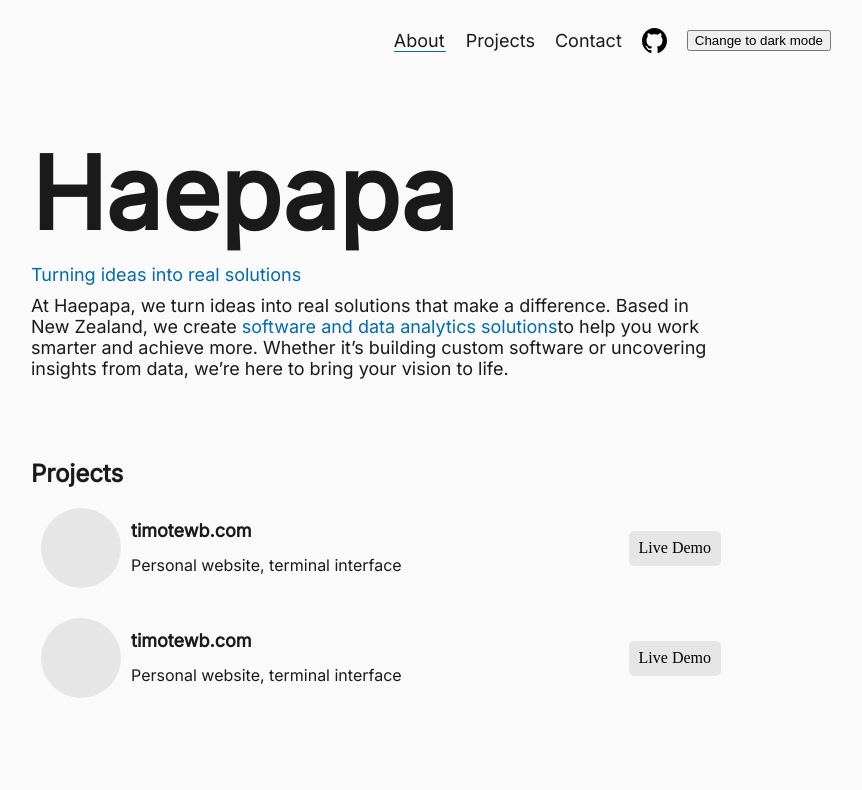
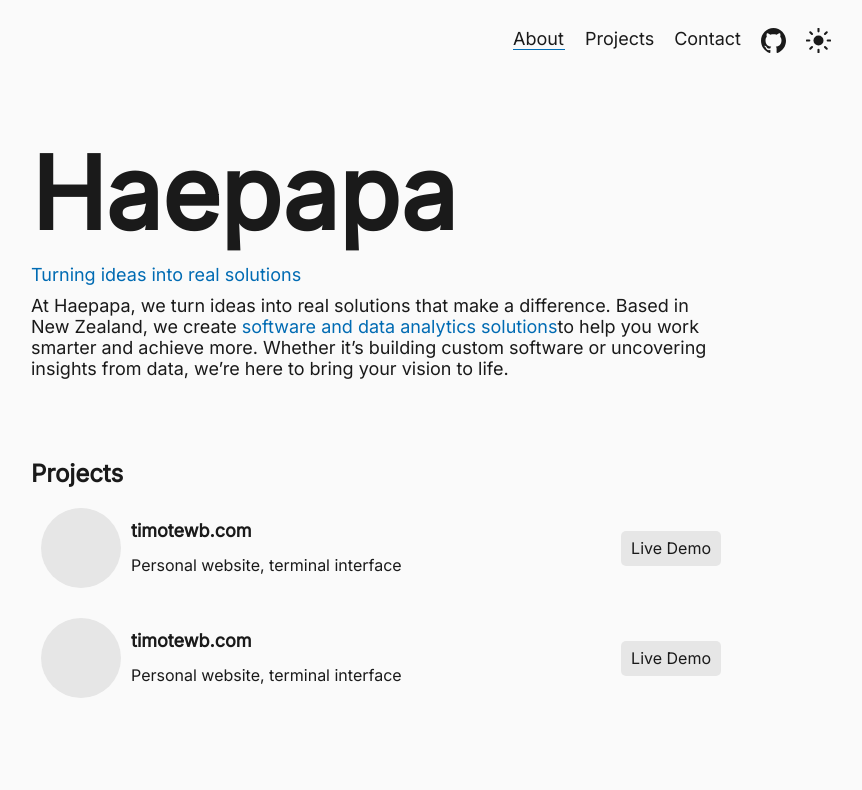
Before and after one commit to Haepapa/haepapacom, a React (Create React App) app: page / in a window 1280 px wide. Shown: the top 790 px of the page, without its empty margins (259-1121 px from the left). Built offline with nearby package versions, Linux system fonts and the light colour scheme.

Commit message:
formatting

```diff
--- a/src/components/Common.css
+++ b/src/components/Common.css
@@ -31,9 +31,7 @@
   align-items: center;
   border-radius: 0.3125rem;
   background: var(--Black-90);
-}
 
-.button-text {
   color: var(--Black-10);
   font-family: Inter;
   font-size: 1rem;
--- a/src/components/Navbar.css
+++ b/src/components/Navbar.css
@@ -17,8 +17,7 @@
   font-style: normal;
   font-weight: 400;
   line-height: normal;
-
-  fill: currentColor;
+  height: 1.5625rem;
 }
 
 .link-line {
@@ -30,5 +29,4 @@
 .link-icon {
   width: 1.5625rem;
   height: 1.5625rem;
-  color: var(--Black-10);
 }
--- a/src/components/Navbar.tsx
+++ b/src/components/Navbar.tsx
@@ -3,6 +3,7 @@ import "./Navbar.css";
 import github from "../images/github.svg";
 import styled from "@emotion/styled";
 import ThemeToggler from "./ThemeToggler";
+import GithubIcon from "./images/GithubIcon";
 
 function Navbar(): JSX.Element {
   const LinkLine = styled.span({
@@ -19,7 +20,7 @@ function Navbar(): JSX.Element {
       <div className="link-container">Projects</div>
       <div className="link-container">Contact</div>
       <div className="link-container">
-        <img src={github} alt="Github Logo" className="link-icon"></img>
+        <GithubIcon />
       </div>
       <div className="link-container">
         <ThemeToggler />
--- a/src/components/ThemeToggler.tsx
+++ b/src/components/ThemeToggler.tsx
@@ -1,4 +1,6 @@
 import React from "react";
+import SunIcon from "./images/SunIcon";
+import MoonIcon from "./images/MoonIcon";
 
 function ThemeToggler() {
   const [theme, setTheme] = React.useState("light");
@@ -9,9 +11,9 @@ function ThemeToggler() {
   }, [theme]);
 
   return (
-    <button onClick={() => setTheme(nextTheme)}>
-      Change to {nextTheme} mode
-    </button>
+    <span onClick={() => setTheme(nextTheme)}>
+      {theme === "light" ? <SunIcon /> : <MoonIcon />}
+    </span>
   );
 }
 
--- /dev/null
+++ b/src/components/images/GithubIcon.tsx
@@ -0,0 +1,29 @@
+import React from "react";
+
+function GithubIcon(): JSX.Element {
+  return (
+    <svg
+      className="link-icon"
+      xmlns="http://www.w3.org/2000/svg"
+      width="25"
+      height="25"
+      viewBox="0 0 25 25"
+    >
+      <g clip-path="url(#clip0_1_14)">
+        <path
+          fill-rule="evenodd"
+          clip-rule="evenodd"
+          d="M12.5 0C19.4037 0 25 5.73741 25 12.8162C25 18.4774 21.4225 23.2799 16.4587 24.9762C15.825 25.1024 15.6 24.7022 15.6 24.361C15.6 23.9385 15.615 22.5585 15.615 20.8435C15.615 19.6485 15.215 18.8686 14.7663 18.4711C17.55 18.1536 20.475 17.0697 20.475 12.1472C20.475 10.7472 19.99 9.60478 19.1875 8.70728C19.3175 8.38353 19.7462 7.07994 19.065 5.31494C19.065 5.31494 18.0175 4.97153 15.6312 6.62903C14.6325 6.34528 13.5625 6.20251 12.5 6.19751C11.4375 6.20251 10.3688 6.34528 9.37125 6.62903C6.9825 4.97153 5.9325 5.31494 5.9325 5.31494C5.25375 7.07994 5.6825 8.38353 5.81125 8.70728C5.0125 9.60478 4.52375 10.7472 4.52375 12.1472C4.52375 17.0572 7.4425 18.1577 10.2188 18.4814C9.86125 18.8014 9.5375 19.366 9.425 20.1947C8.7125 20.5222 6.9025 21.089 5.7875 19.1302C5.7875 19.1302 5.12625 17.8988 3.87125 17.8088C3.87125 17.8088 2.6525 17.7926 3.78625 18.5876C3.78625 18.5876 4.605 18.9814 5.17375 20.4626C5.17375 20.4626 5.9075 22.7501 9.385 21.9751C9.39125 23.0463 9.4025 24.056 9.4025 24.361C9.4025 24.6997 9.1725 25.0962 8.54875 24.9774C3.58125 23.2837 0 18.4787 0 12.8162C0 5.73741 5.5975 0 12.5 0Z"
+          fill="currentColor"
+        />
+      </g>
+      <defs>
+        <clipPath id="clip0_1_14">
+          <rect width="25" height="25" />
+        </clipPath>
+      </defs>
+    </svg>
+  );
+}
+
+export default GithubIcon;
--- /dev/null
+++ b/src/components/images/MoonIcon.tsx
@@ -0,0 +1,17 @@
+import React from "react";
+
+function MoonIcon(): JSX.Element {
+  return (
+    <svg className="link-icon" width="20" height="20" viewBox="0 0 30 30">
+      <path
+        fill="currentColor"
+        d="
+      M 23, 5
+      A 12 12 0 1 0 23, 25
+      A 12 12 0 0 1 23, 5"
+      />
+    </svg>
+  );
+}
+
+export default MoonIcon;
--- /dev/null
+++ b/src/components/images/SunIcon.tsx
@@ -0,0 +1,30 @@
+import React from "react";
+
+function SunIcon(): JSX.Element {
+  return (
+    <svg className="link-icon" width="20" height="20" viewBox="0 0 30 30">
+      <circle cx="15" cy="15" r="6" fill="currentColor" />
+
+      <line
+        id="ray"
+        stroke="currentColor"
+        stroke-width="2.5"
+        stroke-linecap="round"
+        x1="15"
+        y1="1"
+        x2="15"
+        y2="4"
+      ></line>
+
+      <use href="#ray" transform="rotate(45 15 15)" />
+      <use href="#ray" transform="rotate(90 15 15)" />
+      <use href="#ray" transform="rotate(135 15 15)" />
+      <use href="#ray" transform="rotate(180 15 15)" />
+      <use href="#ray" transform="rotate(225 15 15)" />
+      <use href="#ray" transform="rotate(270 15 15)" />
+      <use href="#ray" transform="rotate(315 15 15)" />
+    </svg>
+  );
+}
+
+export default SunIcon;
```
Also changed, not shown: src/images/github.svg.
